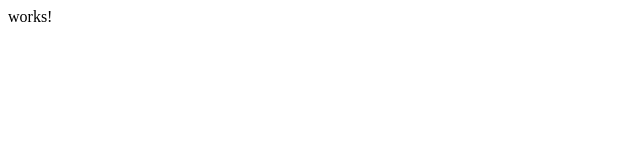
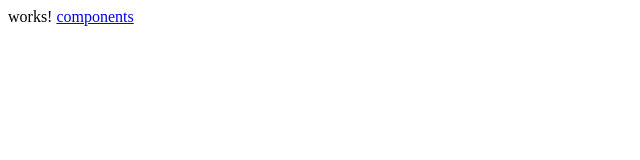
Before and after one commit to snrmwg/snrmwg.github.io, a plain HTML site: page index.html in a window 1280 px wide. Shown: the whole page, without its empty margins (0-640 px from the left). Drawn offline with Linux system fonts and the light colour scheme.

Commit message:
Update index.html

```diff
--- a/index.html
+++ b/index.html
@@ -1,3 +1,4 @@
 <html>
 <body>
 works!
+<a href="components.html">components</a>
```
